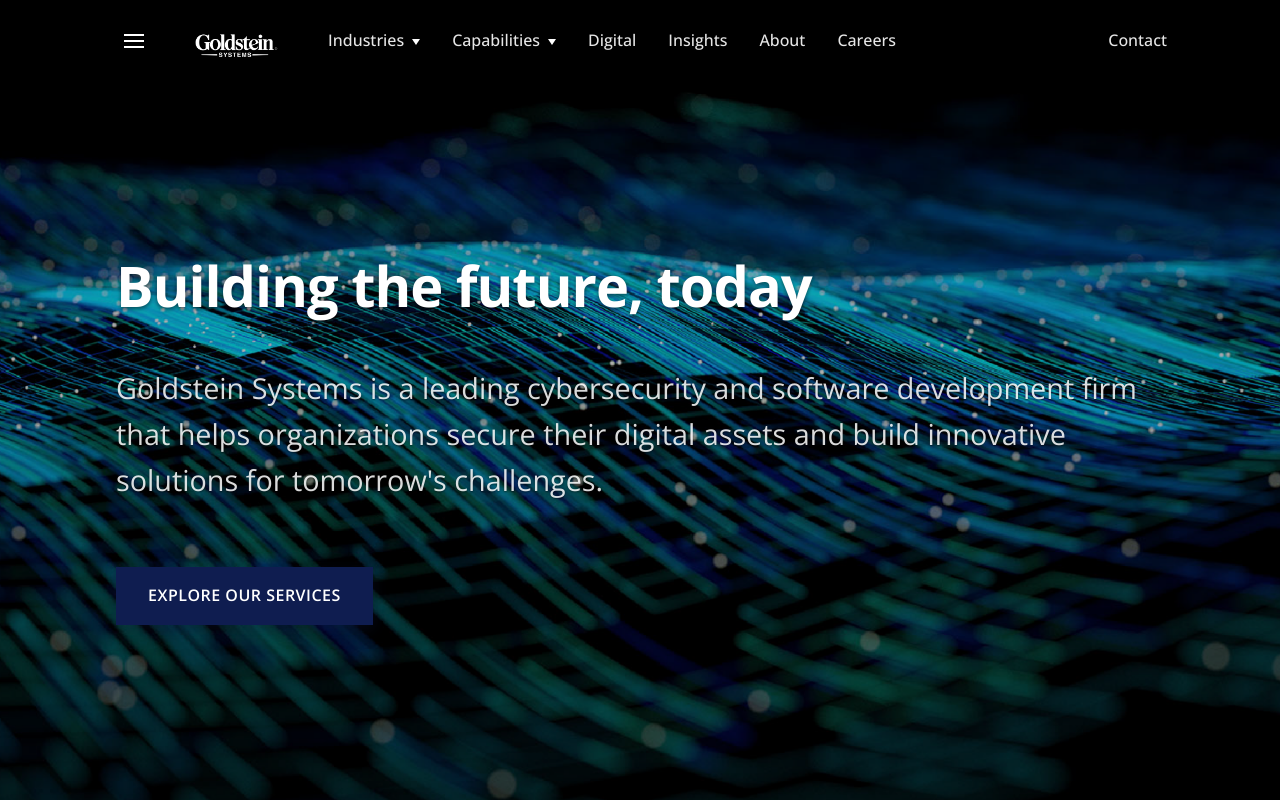
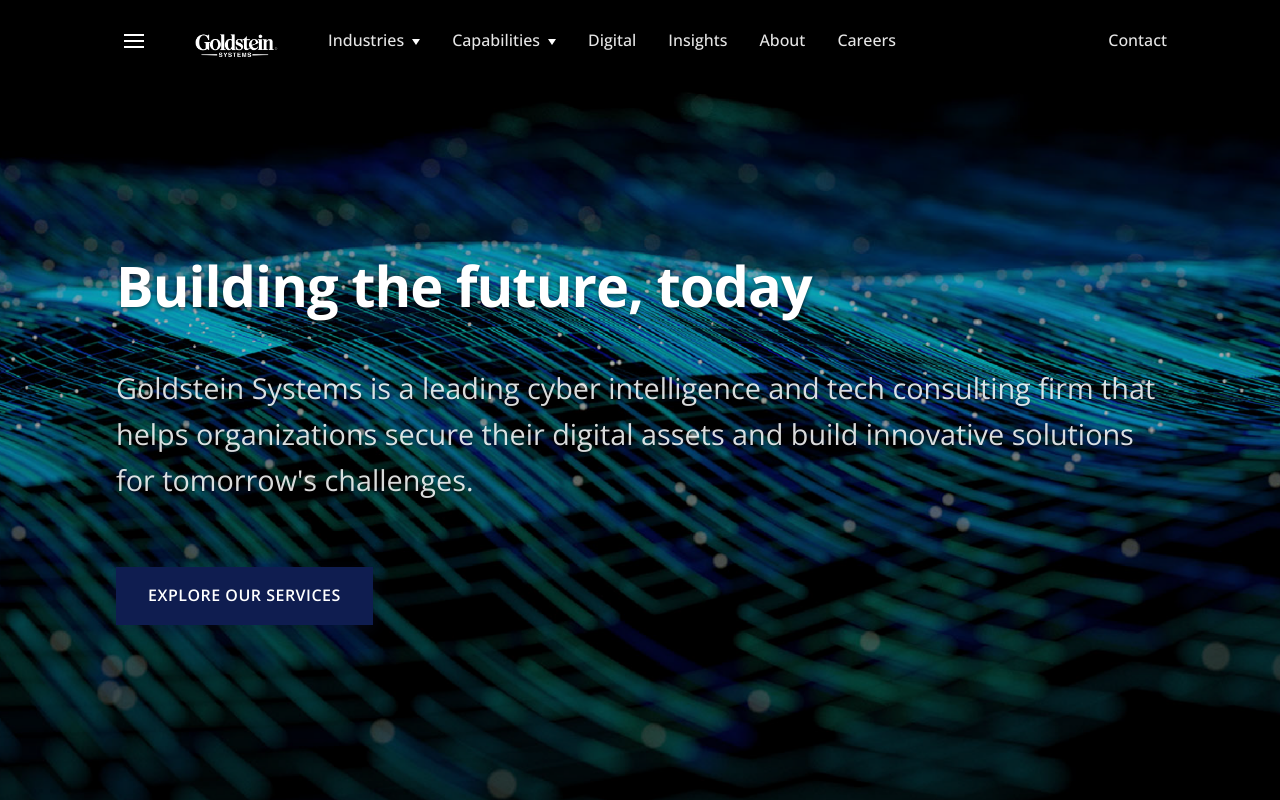
Before and after one commit to goldstein18/goldsteinsystems, a React (Create React App) app: page / in a window 1280 px wide. Shown: the top 800 px of the page. Built offline with nearby package versions, Linux system fonts and the light colour scheme; the HTML template or start-up script is replaced by a standard one.

Commit message:
update hero

```diff
--- a/src/components/Hero.js
+++ b/src/components/Hero.js
@@ -28,7 +28,7 @@ const Hero = () => {
         <div className="hero-content">
           <h1 className="hero-title">Building the future, today</h1>
           <p className="hero-subtitle">
-            Goldstein Systems is a leading cybersecurity and software development firm that helps organizations secure their digital assets and build innovative solutions for tomorrow's challenges.
+            Goldstein Systems is a leading cyber intelligence and tech consulting firm that helps organizations secure their digital assets and build innovative solutions for tomorrow's challenges.
           </p>
           <div className="hero-buttons">
             <a href="#services" className="btn btn-primary">Explore Our Services</a>
```
